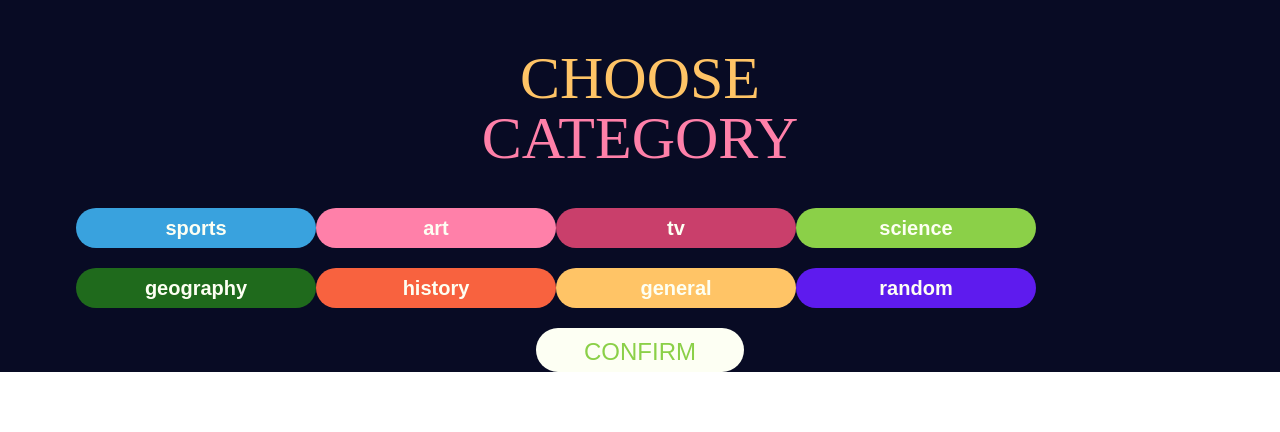
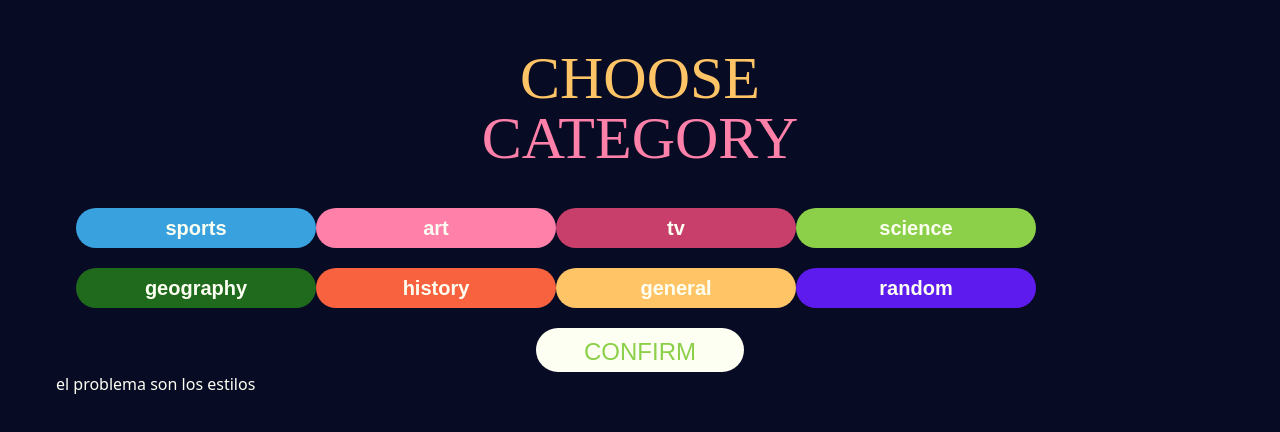
Before and after one commit to itsberriver/playTrivial, a Vue app in the folder Desktop/trivialPlay/: page /category in a window 1280 px wide. Shown: the top 432 px of the page. Built offline with nearby package versions, Linux system fonts and the light colour scheme.

Commit message:
changed background class to index body

```diff
--- a/Desktop/trivialPlay/index.html
+++ b/Desktop/trivialPlay/index.html
@@ -7,8 +7,9 @@
     <title>Vite App</title>
     <link rel="stylesheet" href="index.css">
   </head>
-  <body>
-    <div id="app"></div>
+
+  <body class="flex flex-col px-14 bg-bgpurple h-screen">
+    <div id="app" ></div>
     <script type="module" src="/src/main.js"></script>
   </body>
 </html>
--- a/Desktop/trivialPlay/src/App.vue
+++ b/Desktop/trivialPlay/src/App.vue
@@ -5,11 +5,5 @@ import Category from '@/components/Category.vue'
 </script>
 
 <template >
-  <header>
-  </header>
-
-  <RouterView />
+  <RouterView/>
 </template>
-
-<style>
-</style>
--- a/Desktop/trivialPlay/src/components/Category.vue
+++ b/Desktop/trivialPlay/src/components/Category.vue
@@ -8,7 +8,7 @@ defineProps({
 </script>
 
 <template>
-  <section class="flex flex-col px-14 bg-bgpurple">
+  <section >
         <!--'category'-->
 
         <div>
@@ -17,7 +17,7 @@ defineProps({
         <p class="flex justify-center font-Guy text-art text-6xl ">CATEGORY</p>
         </div>
 
-        <div class=" font-Mont font-extra-bold text-xl text-white p-5 space-y-5" id="buttons">
+        <div class="font-Mont font-extra-bold text-xl text-white p-5 space-y-5" id="buttons">
         <!-- buttons with colors and categories -->
             <button class="bg-sports box-border h-10 w-60 rounded-3xl font-Mont ">sports</button>
             <button class="bg-art box-border h-10 w-60 rounded-3xl font-Mont">art</button>
@@ -30,12 +30,11 @@ defineProps({
         </div>
 
         <div class=" m-8 text-2xl bg-white flex m-auto justify-center py-2 text-science box-border h-11 w-52 rounded-3xl font-Mont">
-        <!-- button confirm -->
         CONFIRM
         </div>
 
-        <div>
-        <!-- back arrow vector awesome fonts -->
+        <div class="text-white">
+        el problema son los estilos
         </div>
     </section>
 </template>
--- a/Desktop/trivialPlay/src/components/TheWelcome.vue
+++ b/Desktop/trivialPlay/src/components/TheWelcome.vue
@@ -3,11 +3,12 @@
 </script>
 
 <template >
-<section class="bg-bgpurple" >
     <div class="text-white font-Guy text-7xl">
       <p>TRIVUEAL</p>
       <p>FACTÓRIA</p>
     </div>
+
+
     <div class="text-white">
       <button class="bg-[#8BD048] box-border h-10 w-60 rounded-3xl font-Mont">
         <RouterLink to="/category">START</RouterLink>
@@ -17,7 +18,6 @@
     <div class="text-white">
         <p>don’t know how to play?</p>
         <p>PRESS HERE</p>
-      </div>
-  </section>
+    </div>
 
 </template>
--- a/Desktop/trivialPlay/src/views/CategoryView.vue
+++ b/Desktop/trivialPlay/src/views/CategoryView.vue
@@ -3,8 +3,6 @@ import Category from '@/components/Category.vue'
 </script>
 
 <template>
-  <main>
     <Category/>
     <RouterLink to="/category"></RouterLink>
-  </main>
 </template>
--- a/Desktop/trivialPlay/src/views/HomeView.vue
+++ b/Desktop/trivialPlay/src/views/HomeView.vue
@@ -3,7 +3,7 @@ import TheWelcome from '@/components/TheWelcome.vue'
 </script>
 
 <template>
-  <main>
+
     <TheWelcome />
-  </main>
+
 </template>
```
